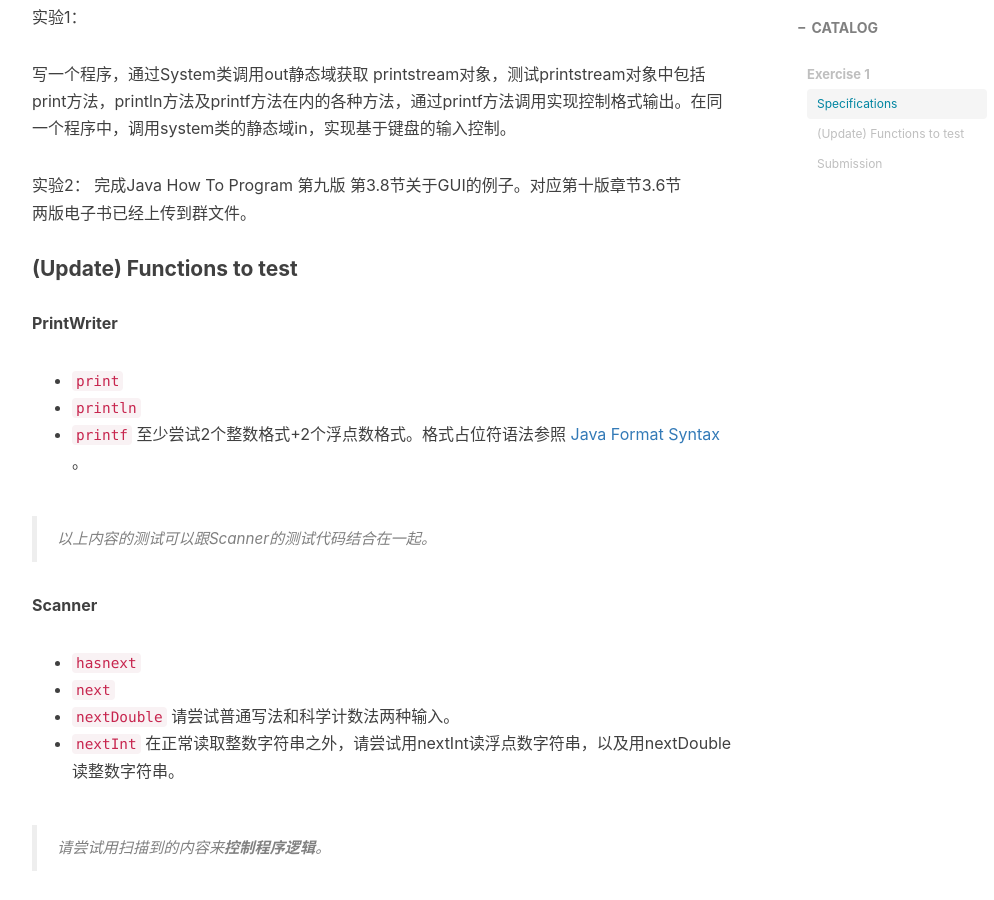
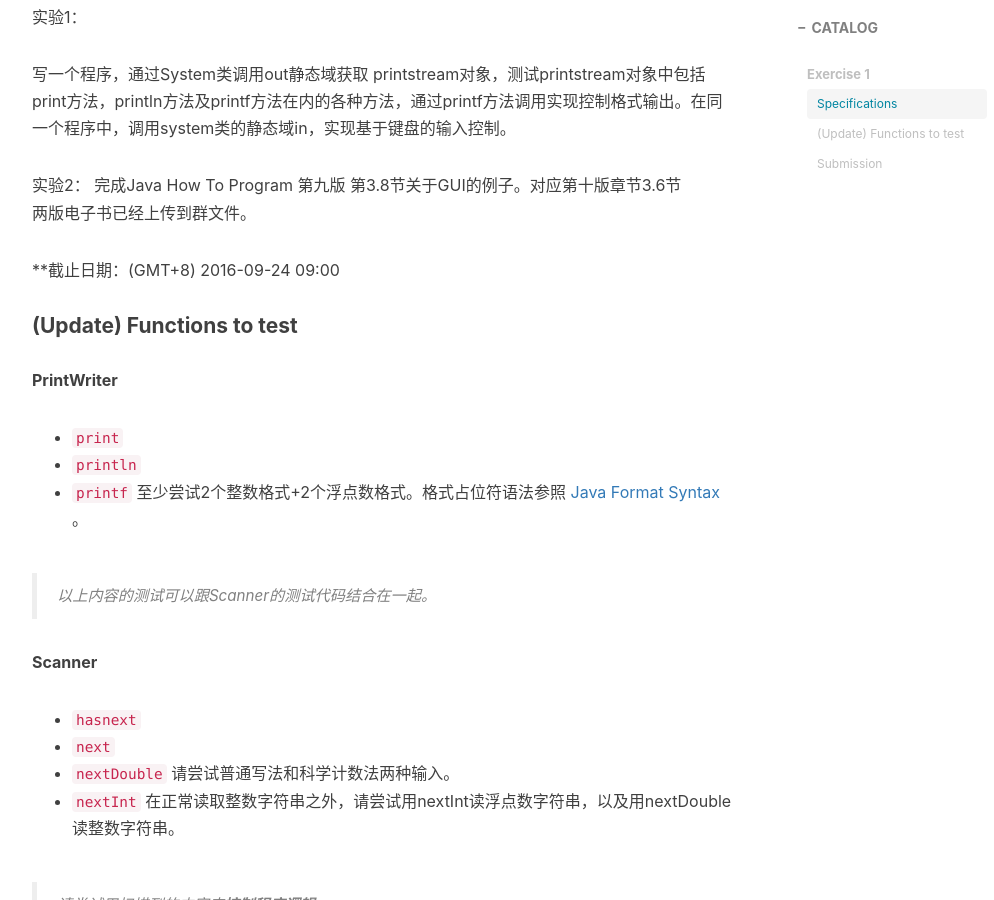
Before and after one commit to iss-java/iss-java.github.io, a Jekyll site: the page built from _posts/2016-09-20-Exercise-1.markdown, in a window 1280 px wide and 900 px high, scrolled down 585 px. Shown: the whole window, without its empty margins (233-1227 px from the left). Built offline with Jekyll 4.4.1, drawn with Linux system fonts in a browser that asks for light colours; nearby versions of some CDN libraries; comment, search, counter and statistics services are not loaded.

Commit message:
Update exercise 1

```diff
--- a/_posts/2016-09-20-Exercise-1.markdown
+++ b/_posts/2016-09-20-Exercise-1.markdown
@@ -19,6 +19,8 @@ catalog:    true
 实验2：
 完成Java How To Program 第九版 第3.8节关于GUI的例子。对应第十版章节3.6节<br>
 两版电子书已经上传到群文件。
+
+**截止日期：(GMT+8) 2016-09-24 09:00
 
 #### (Update) Functions to test
 
```
Also changed, not shown: 1 other file.
